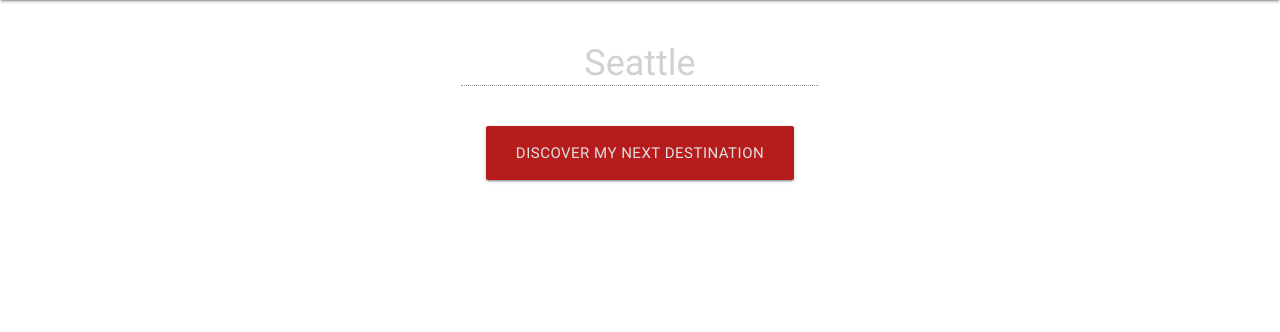
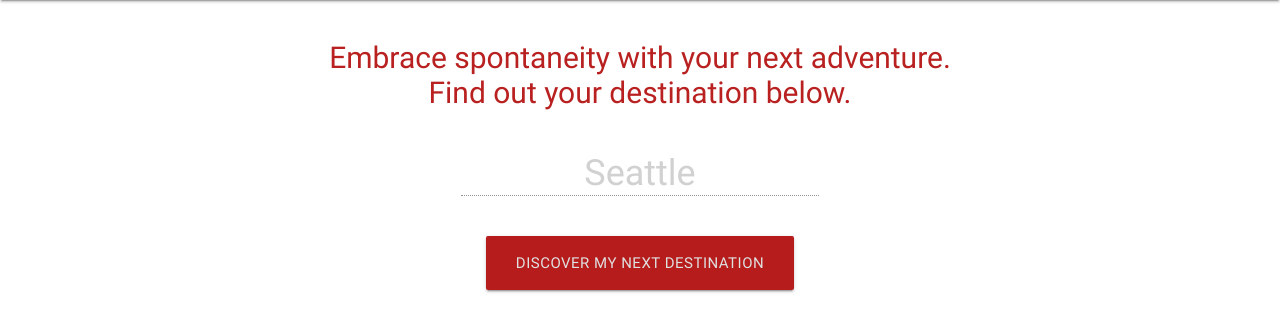
Before and after one commit to graemeerickson/travel-roulette, a Django app: page / in a window 1280 px wide. Shown: the part 64-396 px from the top of the page. Run offline with Django 3.2, Linux system fonts and the light colour scheme.

Commit message:
Added opening text

```diff
--- a/main_app/templates/index.html
+++ b/main_app/templates/index.html
@@ -2,17 +2,20 @@
 {% load staticfiles %}
 
 {% block content %}
+<div class="jumbotron">
+  <h3 class="jumbotron-text">Embrace spontaneity with your next adventure.<br/>Find out your destination below.</h3>
+</div>
 <div class="search-section">
   <div class="row">
     <form class="col s12">
       <div class="row">
         <div class="input-field col s12">
-          <input class="destination-box center" placeholder="Seattle" disabled value="" />
+          <input class="destination-box center-align" placeholder="Seattle" disabled value="" />
         </div>
       </div>
       <div class="row">
         <div class="submit-button col s12">
-          <button type="submit" class="waves-effect waves-light btn-large red darken-4 grey-text text-lighten-2">Discover my next destination</button>
+          <button type="submit" class="search-button waves-effect waves-light btn-large red darken-4 grey-text text-lighten-2">Discover my next destination</button>
         </div>
       </div>
     </form>
```
